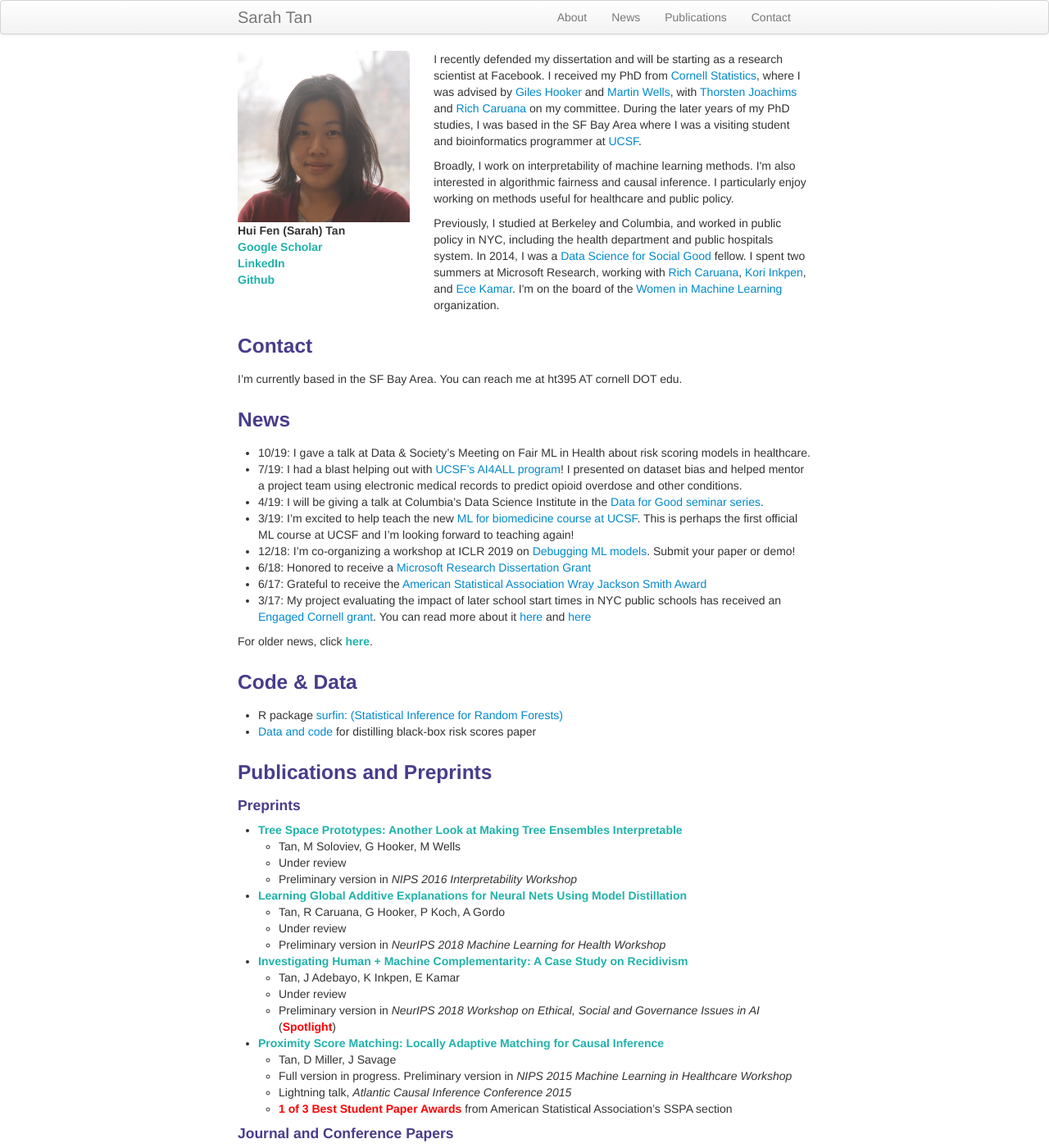
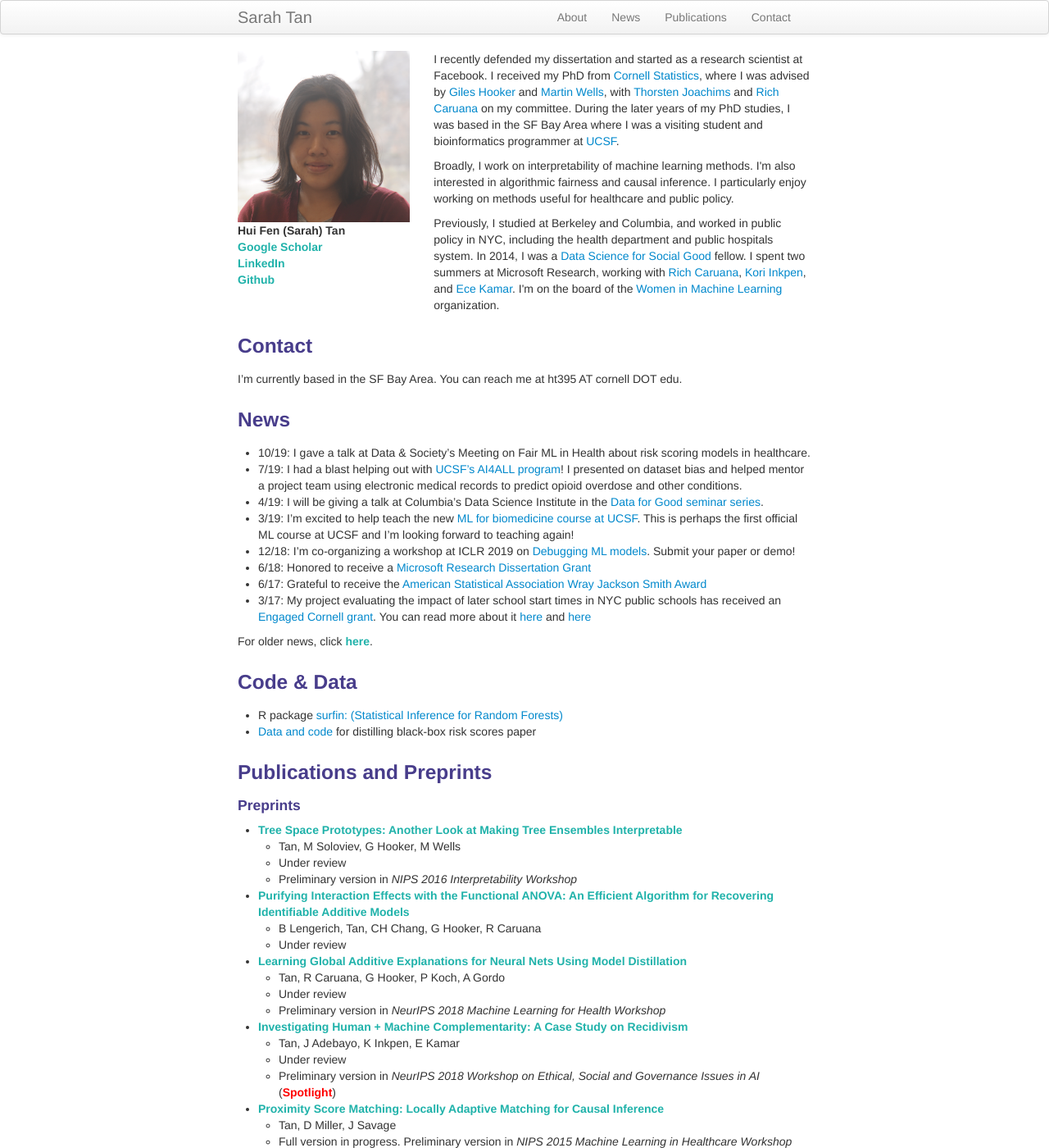
Before and after one commit to shftan/shftan.github.io, a Jekyll site: the page built from index.md, in a window 1280 px wide and 1400 px high. Shown: the whole window at 82% size. Built offline with Jekyll 4.4.1, drawn with Linux system fonts in a browser that asks for light colours.

Commit message:
Update index.md

```diff
--- a/index.md
+++ b/index.md
@@ -18,7 +18,7 @@ keywords: Sarah Tan, Cornell, statistics, interpretability, causal inference, co
         </div>
 
         <div class="span8">
-                <p>I recently defended my dissertation and will be starting as a research scientist at Facebook. I received my PhD from <a href="https://stat.cornell.edu/">Cornell Statistics</a>, where I was advised by <a href="http://faculty.bscb.cornell.edu/~hooker/">Giles Hooker</a> and <a href="https://courses.cit.cornell.edu/mtw1/">Martin Wells</a>, with <a href="https://www.cs.cornell.edu/people/tj/">Thorsten Joachims</a> and <a href="https://www.microsoft.com/en-us/research/people/rcaruana/">Rich Caruana</a> on my committee. During the later years of my PhD studies, I was based in the SF Bay Area where I was a visiting student and bioinformatics programmer at <a href="https://epibiostat.ucsf.edu/">UCSF</a>.</p>
+                <p>I recently defended my dissertation and started as a research scientist at Facebook. I received my PhD from <a href="https://stat.cornell.edu/">Cornell Statistics</a>, where I was advised by <a href="http://faculty.bscb.cornell.edu/~hooker/">Giles Hooker</a> and <a href="https://courses.cit.cornell.edu/mtw1/">Martin Wells</a>, with <a href="https://www.cs.cornell.edu/people/tj/">Thorsten Joachims</a> and <a href="https://www.microsoft.com/en-us/research/people/rcaruana/">Rich Caruana</a> on my committee. During the later years of my PhD studies, I was based in the SF Bay Area where I was a visiting student and bioinformatics programmer at <a href="https://epibiostat.ucsf.edu/">UCSF</a>.</p>
 
 <p>Broadly, I work on interpretability of machine learning methods. I'm also interested in algorithmic fairness and causal inference. I particularly enjoy working on methods useful for healthcare and public policy.</p>
 
@@ -51,10 +51,13 @@ For older news, click <a class="paper" href="oldernews.html">here</a>.
 <div class="row-fluid" id="publications"><h3>Publications and Preprints</h3>
 <h4>Preprints</h4>
 </div>
-- <a class="paper" href="https://arxiv.org/abs/1611.07115">Tree Space Prototypes: Another Look at Making Tree Ensembles Interpretable</a>
+- <a class="paper" href="papers/treeprototypes.pdf">Tree Space Prototypes: Another Look at Making Tree Ensembles Interpretable</a>
    - Tan, M Soloviev, G Hooker, M Wells
    - Under review
    - Preliminary version in _NIPS 2016 Interpretability Workshop_
+- <a class="paper" href="https://arxiv.org/abs/1911.04974">Purifying Interaction Effects with the Functional ANOVA: An Efficient Algorithm for Recovering Identifiable Additive Models</a>
+   - B Lengerich, Tan, CH Chang, G Hooker, R Caruana
+   - Under review
 - <a class="paper" href="papers/globaladditive.pdf">Learning Global Additive Explanations for Neural Nets Using Model Distillation</a>
    - Tan, R Caruana, G Hooker, P Koch, A Gordo
    - Under review
```
